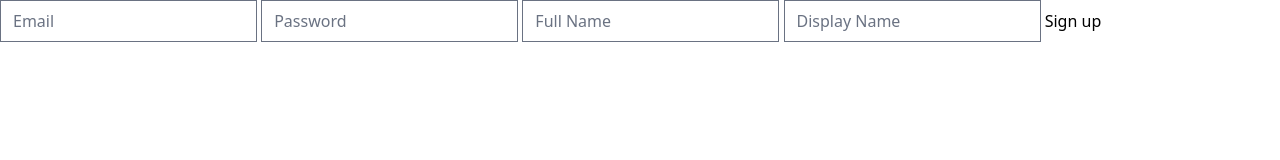
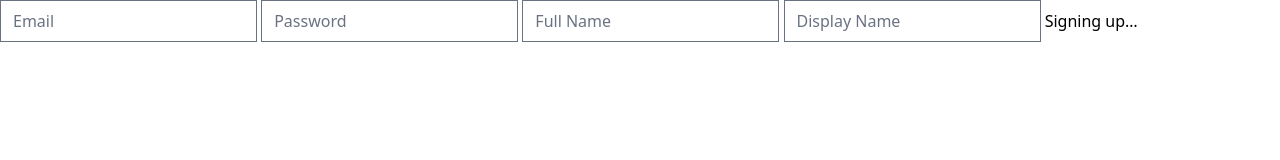
Before and after one commit to fac-31/Pro0623-StoryMaker, a SvelteKit app: page /signup in a window 1280 px wide. Shown: the top 160 px of the page. Built offline with nearby package versions, Linux system fonts and the light colour scheme; no server answers.

Commit message:
fix: :lipstick: Added in loading handlers
Uses svelte navigation to add in loading handlers

```diff
--- a/src/routes/(protected)/user/+page.svelte
+++ b/src/routes/(protected)/user/+page.svelte
@@ -1 +1,2 @@
 <!-- profile edit form to handle new email, password etc -->
+<!-- Display info with edit buttons. Edit toggles form disabled then sends form data on submit? -->
--- a/src/routes/(public)/login/+page.svelte
+++ b/src/routes/(public)/login/+page.svelte
@@ -2,6 +2,7 @@
  <script lang="ts">
     import { supabase } from "$lib/supabaseBrowserClient";
     import { goto } from "$app/navigation";
+import { navigating } from '$app/state';
 
     let email = '', password = '', error = '';
 
@@ -22,6 +23,12 @@
  <form on:submit|preventDefault={submit}>
     <input type='email' bind:value={email} placeholder="Email" required/>
     <input type='password' bind:value={password} placeholder="Password" required/>
-    <button type='submit'>Log in</button>
+    <button type='submit' disabled={navigating != null}>
+      {#if navigating}
+        Logging in…
+      {:else}
+        Log in
+      {/if}
+    </button>
     {#if error}<p style="color: red">{error}</p>{/if}
  </form>
--- a/src/routes/(public)/signup/+page.svelte
+++ b/src/routes/(public)/signup/+page.svelte
@@ -3,23 +3,19 @@
   import { supabase } from '$lib/supabaseBrowserClient';
   import { goto } from '$app/navigation';
 
+import { navigating } from '$app/state';
   let email = '';
   let password = '';
   let fullName = '';
   let displayName = '';
   let error = '';
-  let loading = false;
 
   async function submit() {
-    loading = true;
-    error = '';
     const { error: signUpError } = await supabase.auth.signUp({
       email,
       password,
       options: { data: { full_name: fullName, display_name: displayName } }
     });
-    loading = false;
-
     if (signUpError) {
       error = signUpError.message;
     } else {
@@ -53,8 +49,12 @@
     placeholder="Display Name"
     required
   />
-  <button type="submit" disabled={loading}>
-    {#if loading}Signing up…{:else}Sign up{/if}
+  <button type="submit" disabled={navigating != null}>
+    {#if navigating}
+      Signing up…
+    {:else}
+      Sign up
+    {/if}
   </button>
   {#if error}
     <p style="color: red">{error}</p>
```
